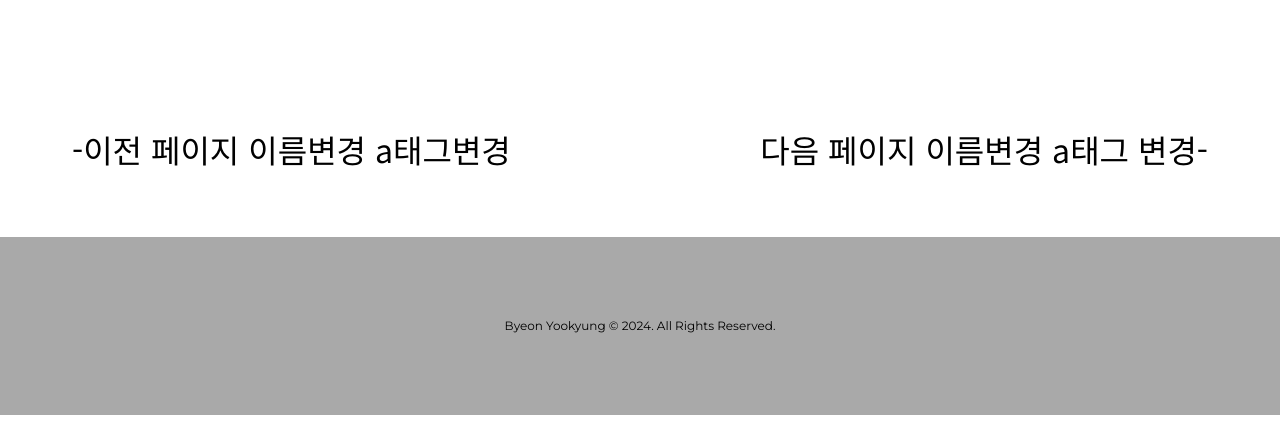
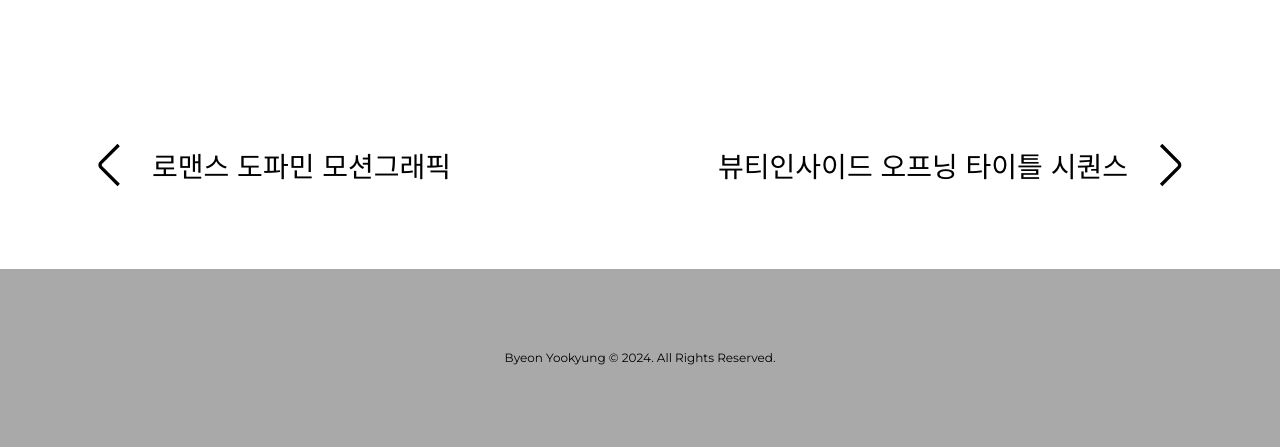
Before and after one commit to bcsw2164/WMD_project, a website: page portfolio.site/detail-page/motion/elsword.html in a window 1280 px wide. Shown: the part 1029-1476 px from the top of the page. Before the commit the page ends 1444 px from the top, so only its background shows below. Drawn offline with Linux system fonts and the light colour scheme.

Commit message:
paging 부분 링크 연결 - 근데 상대경로로 바꿔야할듯

```diff
--- a/portfolio.site/detail-page/motion/elsword.html
+++ b/portfolio.site/detail-page/motion/elsword.html
@@ -60,12 +60,22 @@
         <div class="content-2">
           <div class="content-paging">
             <div class="prev-page">
-              <div class="icon">-</div>
-              <p>이전 페이지 이름변경 a태그변경</p>
+              <img
+                class="icon"
+                src="../asset/svg/small-left-light.svg"
+                alt=""
+              />
+              <a href="./bookmotion.html">로맨스 도파민 모션그래픽</a>
             </div>
             <div class="next-page">
-              <p>다음 페이지 이름변경 a태그 변경</p>
-              <div class="icon">-</div>
+              <a href="./beauty-inside.html"
+                >뷰티인사이드 오프닝 타이틀 시퀀스</a
+              >
+              <img
+                class="icon"
+                src="../asset/svg/small-right-light.svg"
+                alt=""
+              />
             </div>
           </div>
         </div>
--- a/portfolio.site/detail-page/style/detail.scss
+++ b/portfolio.site/detail-page/style/detail.scss
@@ -92,23 +92,33 @@ img {
 
 .content-paging {
   display: flex;
-  justify-content: space-between;
   max-width: 75rem;
   padding-block: 2rem 4rem;
   padding-inline: 2rem;
   margin-inline: auto;
-  font-size: 2rem;
+  font-size: 1.75rem;
+
+  // white-space: nowrap;
 }
 
 .prev-page {
   display: flex;
+  flex: 1;
   align-items: center;
+  justify-content: flex-start;
+  min-width: 0;
 }
 
 .next-page {
   display: flex;
+  flex: 1;
+  align-items: center;
+  justify-content: flex-end;
+  min-width: 0;
 }
 
 .icon {
-  max-width: 6rem;
+  max-width: 5rem;
+
+  // margin: 0;
 }
```
Also changed, not shown: portfolio.site/detail-page/motion/beauty-inside.html (+12 -4 lines), portfolio.site/detail-page/motion/bookmotion.html (+12 -4 lines), portfolio.site/detail-page/motion/kinetictypo.html (+14 -6 lines), portfolio.site/detail-page/motion/mbc.html (+12 -4 lines), portfolio.site/detail-page/motion/smu-reels.html (+14 -6 lines), portfolio.site/detail-page/motion/zb1.html (+3 -3 lines), portfolio.site/detail-page/style/detail.css.
